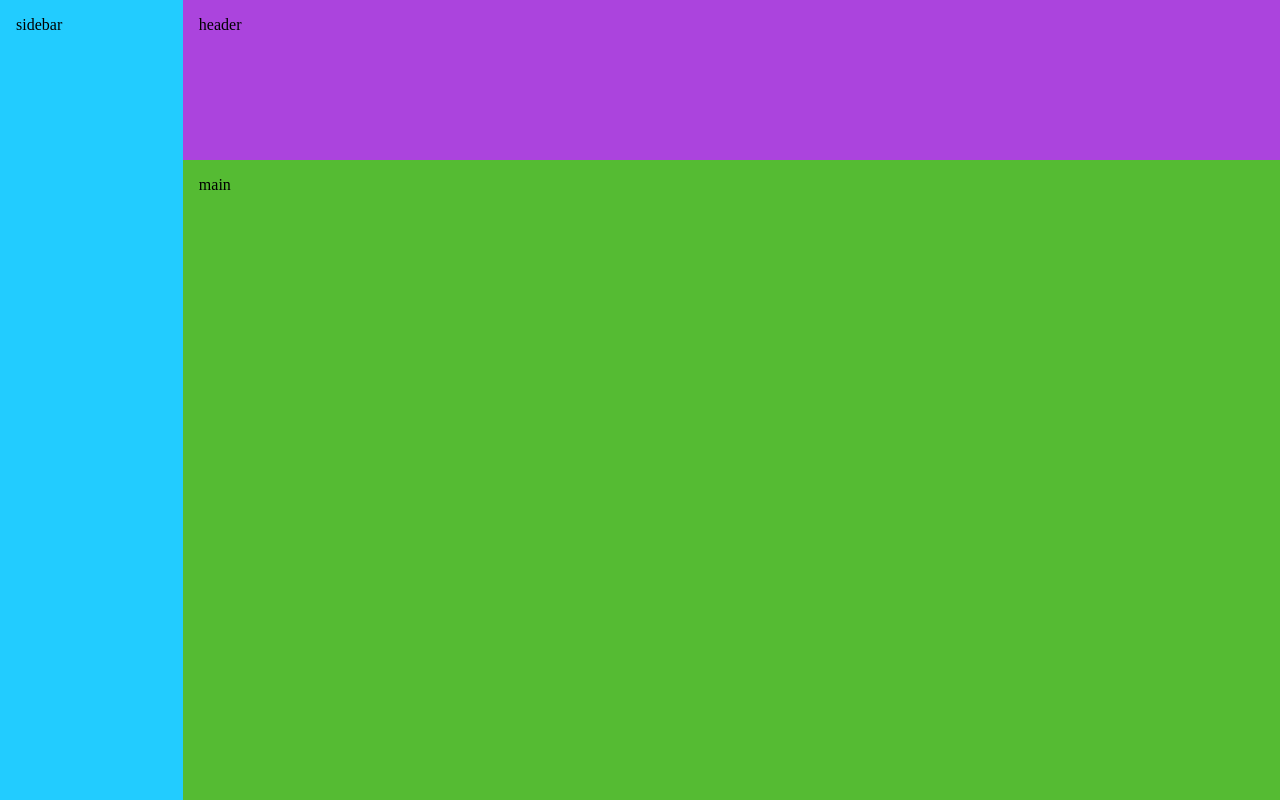
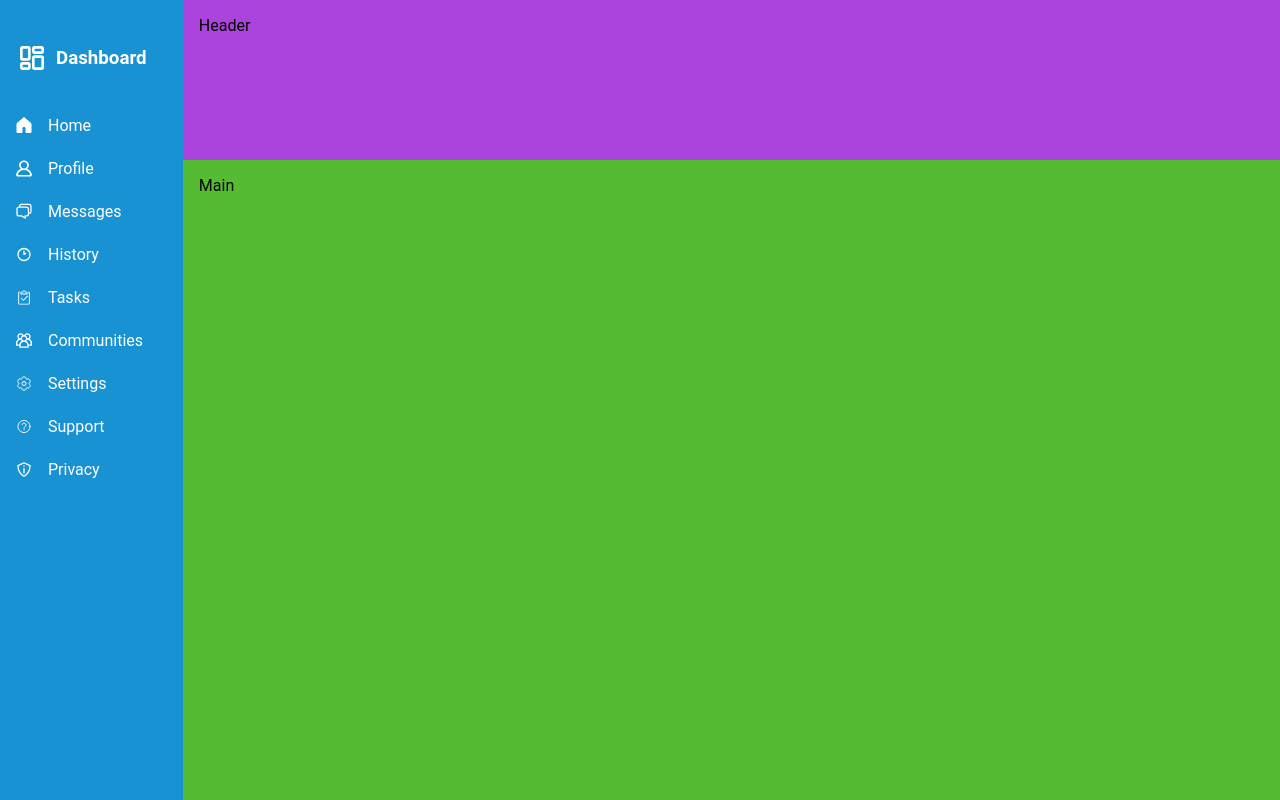
Before and after one commit to keyfeula/admin-dashboard, a plain HTML site: page index.html in a window 1280 px wide. Drawn offline with Linux system fonts and the light colour scheme.

Commit message:
Add icon assets for sidebar nav, finish style and layout for sidebar nav

```diff
--- a/index.html
+++ b/index.html
@@ -8,13 +8,74 @@
     <body>
         <div class="main-container">
             <div class="header">
-                header
+                Header
             </div>
             <div class="sidebar">
-                sidebar
+                <div class="branding">
+                    <img src="./assets/dashboard-icon.svg" alt="dashboard-logo">
+                    <h3>Dashboard</h3>
+                </div>
+                <nav class="sidebar-nav">
+                    <ul>
+                        <li>
+                            <a href="">
+                                <img src="./assets/home-icon.svg" alt="home-icon">
+                                Home
+                            </a>
+                        </li>
+                        <li>
+                            <a href="">
+                                <img src="./assets/profile-icon.svg" alt="profile-icon">
+                                Profile
+                            </a>
+                        </li>
+                        <li>
+                            <a href="">
+                                <img src="./assets/messages-icon.svg" alt="messages-icon">
+                                Messages
+                            </a>
+                        </li>
+                        <li>
+                            <a href="">
+                                <img src="./assets/history-icon.svg" alt="history-icon">
+                                History
+                            </a>
+                        </li>
+                        <li>
+                            <a href="">
+                                <img src="./assets/tasks-icon.svg" alt="tasks-icon">
+                                Tasks
+                            </a>
+                        </li>
+                        <li>
+                            <a href="">
+                                <img src="./assets/communities-icon.svg" alt="communities-icon">
+                                Communities
+                            </a>
+                        </li>
+                        <li>
+                            <a href="">
+                                <img src="./assets/settings-icon.svg" alt="settings-icon">
+                                Settings
+                            </a>
+                        </li>
+                        <li>
+                            <a href="">
+                                <img src="./assets/support-icon.svg" alt="support-icon">
+                                Support
+                            </a>
+                        </li>
+                        <li>
+                            <a href="">
+                                <img src="./assets/privacy-icon.svg" alt="privacy-icon">
+                                Privacy
+                            </a>
+                        </li>
+                    </ul>
+                </nav>
             </div>
             <div class="main-content">
-                main
+                Main
             </div>
         </div>
     </body>
--- a/style.css
+++ b/style.css
@@ -2,17 +2,30 @@
     box-sizing: border-box;
     margin: 0;
     padding: 0;
+    font-family: Roboto, system-ui;
+}
+
+:root {
+    --light-blue: #1992d4;
 }
 
 body {
     height: 100vh;
 }
 
+img {
+    width: 1rem;
+}
+
+a {
+    text-decoration: none;
+}
+
 .main-container {
     height: 100%;
     display: grid;
-    grid-template-columns: minmax(8rem, 1fr) 6fr;
-    grid-template-rows: minmax(6rem, 1fr) 4fr;
+    grid-template-columns: minmax(10rem, 1fr) 6fr;
+    grid-template-rows: 1fr 4fr;
 }
 
 .header {
@@ -22,13 +35,37 @@ body {
 }
 
 .sidebar {
-    background: #22ccff;
+    background: var(--light-blue);
     grid-area: 1 / 1 / 3 / 2;
     padding: 1rem;
+    display: grid;
+    grid-template-rows: 1fr 8fr;
+    gap: 1rem;
 }
 
-.sidebar .branding {
+.branding {
     display: flex;
+    justify-content: flex-start;
+    align-items: center;
+    gap: 0.5rem;
+    color: #ffffff;
+}
+
+.branding img {
+    width: 2rem;
+}
+
+.sidebar-nav a {
+    color: #ffffff;
+    display: flex;
+    gap: 1rem;
+}
+
+.sidebar-nav ul {
+    display: grid;
+    grid-template-rows: repeat(9, 1fr);
+    list-style-type: none;
+    gap: 1.5rem;
 }
 
 .main-content {
```
Also changed, not shown: assets/communities-icon.svg (added), assets/dashboard-icon.svg (added), assets/history-icon.svg (added), assets/home-icon.svg (added), assets/messages-icon.svg (added), assets/privacy-icon.svg (added), assets/profile-icon.svg (added), assets/settings-icon.svg (added), assets/support-icon.svg (added), assets/tasks-icon.svg (added).
